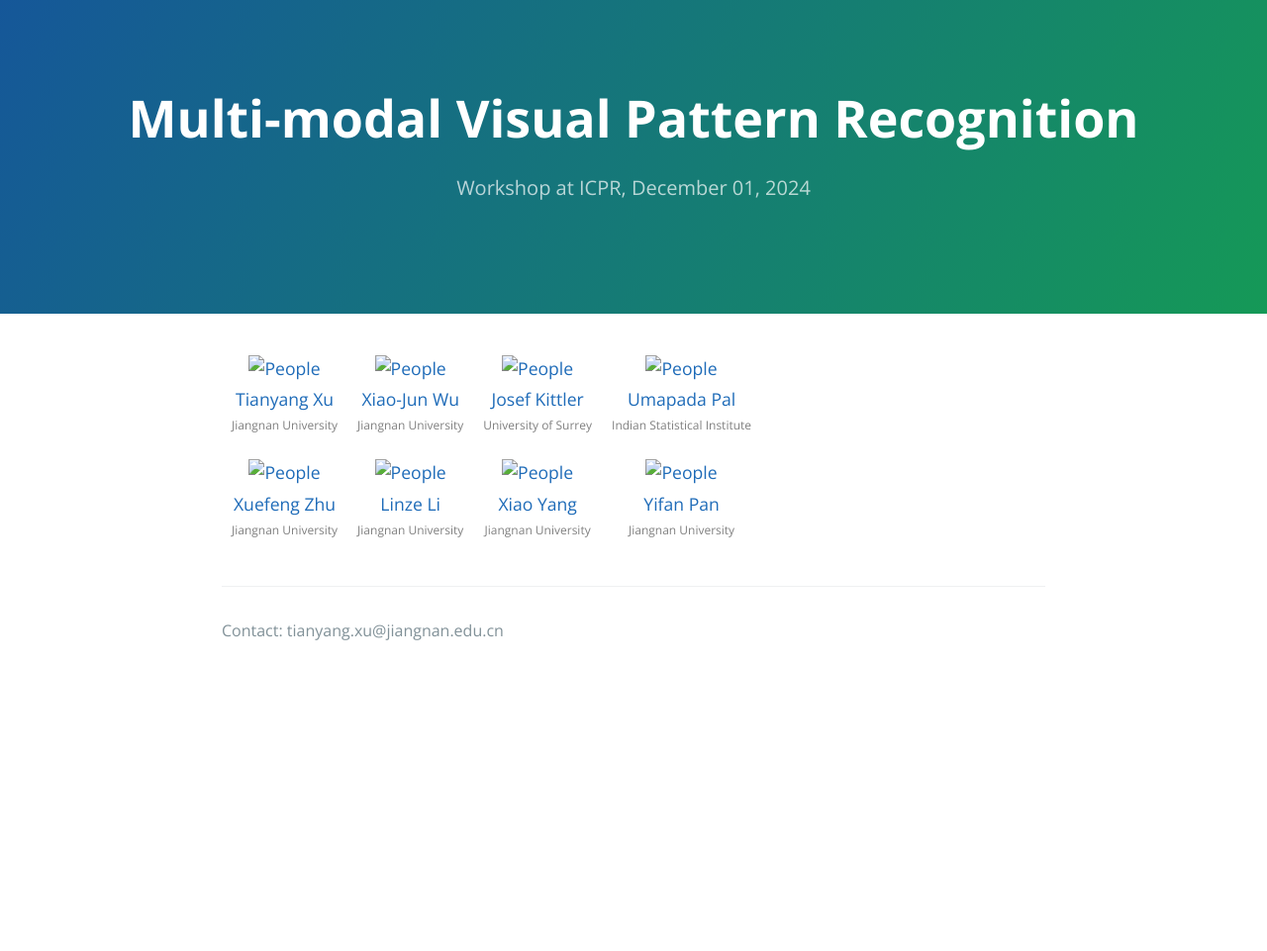
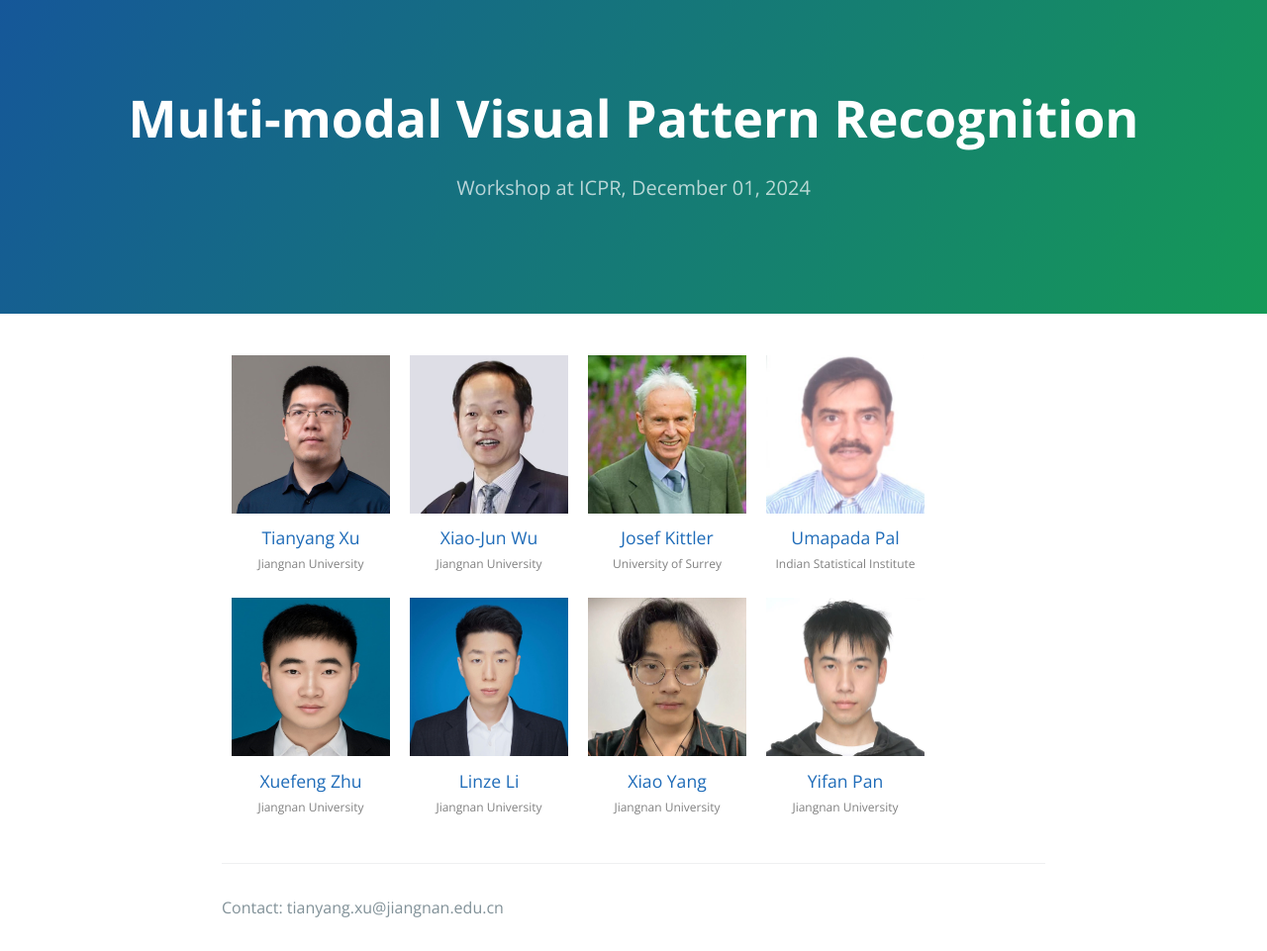
Before and after one commit to PRCI-Lab/mmvpr-workshop-icpr2024, a Jekyll site: the page built from docs/organizing-committee.md, in a window 1280 px wide. Shown: the whole page at 99% size. Built offline with Jekyll 4.4.1, drawn with Linux system fonts in a browser that asks for light colours; our own code applies the rules of GitHub Pages for plain Markdown files; before the commit the page ends 900 px from its top, so only the background shows below that.

Commit message:
Update organizing-committee.md

```diff
--- a/docs/organizing-committee.md
+++ b/docs/organizing-committee.md
@@ -2,7 +2,7 @@
     <tr>
         <td style="text-align: center; padding: 10px; border: 0;">
             <a href="https://xu-tianyang.github.io/">
-                <img src="./figs/Tianyang%20Xu.jpg" alt="People" style="width: 160px; height: 160px;">
+                <img src="../figs/Tianyang%20Xu.jpg" alt="People" style="width: 160px; height: 160px;">
             </a>
           <a href ="mailto:tianyang.xu@jiangnan.edu.cn">
             <p style="margin: 5px 0;">Tianyang Xu</p>
@@ -11,7 +11,7 @@
         </td>
         <td style="text-align: center; padding: 10px; border: 0;">
             <a href="https://scholar.google.com/citations?user=5IST34sAAAAJ&hl=zh-CN&oi=ao">
-                <img src="./figs/Xiao-jun%20Wu.jpg" alt="People" style="width: 160px; height: 160px;">
+                <img src="../figs/Xiao-jun%20Wu.jpg" alt="People" style="width: 160px; height: 160px;">
             </a>
            <a href ="mailto:wu_xiaojun@jiangnan.edu.cn">
             <p style="margin: 5px 0;">Xiao-Jun Wu</p>
@@ -20,7 +20,7 @@
         </td>
         <td style="text-align: center; padding: 10px; border: 0;">
             <a href="https://www.surrey.ac.uk/people/josef-kittler">
-                <img src="./figs/Josef%20Kittler.jpg" alt="People" style="width: 160px; height: 160px;">
+                <img src="../figs/Josef%20Kittler.jpg" alt="People" style="width: 160px; height: 160px;">
             </a>
           <a href ="mailto:j.kittler@surrey.ac.uk">
             <p style="margin: 5px 0;">Josef Kittler</p>
@@ -29,7 +29,7 @@
         </td>
         <td style="text-align: center; padding: 10px; border: 0;">
             <a href="https://www.isical.ac.in/~umapada">
-                <img src="./figs/Umapada%20Pal.jpg" alt="People" style="width: 160px; height: 160px;">
+                <img src="../figs/Umapada%20Pal.jpg" alt="People" style="width: 160px; height: 160px;">
             </a>
           <a href ="mailto:umapada@isical.ac.in">
             <p style="margin: 5px 0;">Umapada Pal</p>
@@ -40,7 +40,7 @@
     <tr>
         <td style="text-align: center; padding: 10px; border: 0;">
             <a href="https://scholar.google.com/citations?user=tH4flbMAAAAJ">
-                <img src="./figs/Xuefeng%20Zhu.jpg" alt="People" style="width: 160px; height: 160px;">
+                <img src="../figs/Xuefeng%20Zhu.jpg" alt="People" style="width: 160px; height: 160px;">
             </a>
           <a href ="mailto:xuefeng_zhu95@163.com">
             <p style="margin: 5px 0;">Xuefeng Zhu</p>
@@ -49,7 +49,7 @@
         </td>
         <td style="text-align: center; padding: 10px; border: 0;">
             <a href="https://github.com/happylinze">
-                <img src="./figs/Linze%20Li.jpg" alt="People" style="width: 160px; height: 160px;">
+                <img src="../figs/Linze%20Li.jpg" alt="People" style="width: 160px; height: 160px;">
             </a>
            <a href ="mailto:linze.li@stu.jiangnan.edu.cn">
             <p style="margin: 5px 0;">Linze Li</p>
@@ -58,7 +58,7 @@
         </td>
         <td style="text-align: center; padding: 10px; border: 0;">
             <a href="https://prci-lab.github.io/mmvpr-workshop-icpr2024/">
-                <img src="./figs/Xiao%20Yang.jpg" alt="People" style="width: 160px; height: 160px;">
+                <img src="../figs/Xiao%20Yang.jpg" alt="People" style="width: 160px; height: 160px;">
             </a>
           <a href ="mailto:yangxiao2326@foxmail.com">
             <p style="margin: 5px 0;">Xiao Yang</p>
@@ -67,7 +67,7 @@
         </td>
         <td style="text-align: center; padding: 10px; border: 0;">
             <a href="https://prci-lab.github.io/mmvpr-workshop-icpr2024/">
-                <img src="./figs/Yifan%20Pan.jpg" alt="People" style="width: 160px; height: 160px;">
+                <img src="../figs/Yifan%20Pan.jpg" alt="People" style="width: 160px; height: 160px;">
             </a>
           <a href ="mailto:yifan.pan@stu.jiangnan.edu.cn">
             <p style="margin: 5px 0;">Yifan Pan</p>
```
